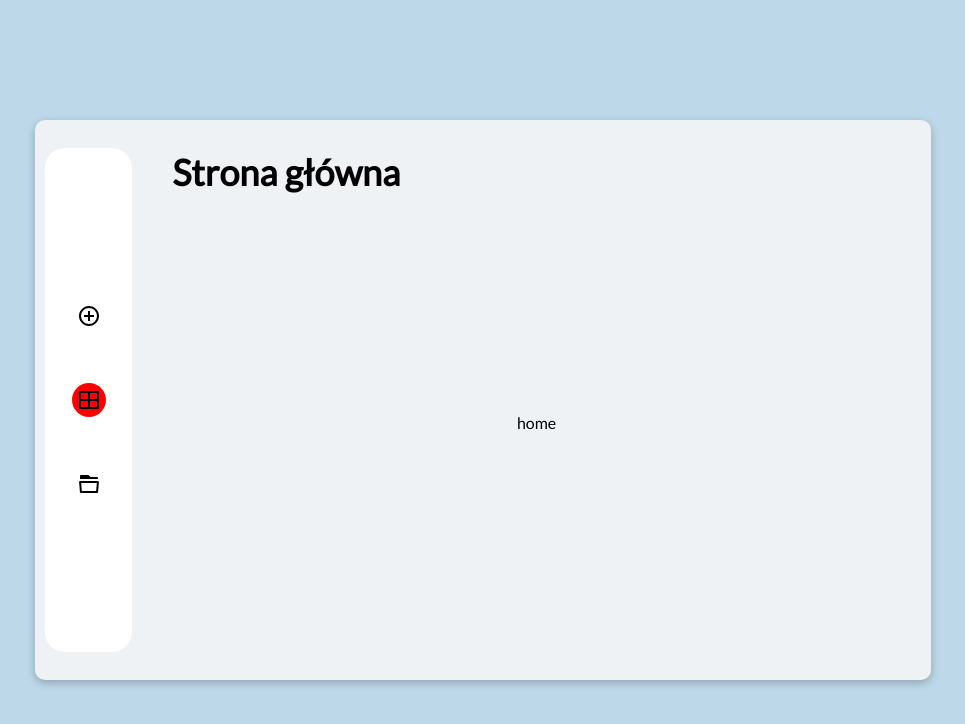
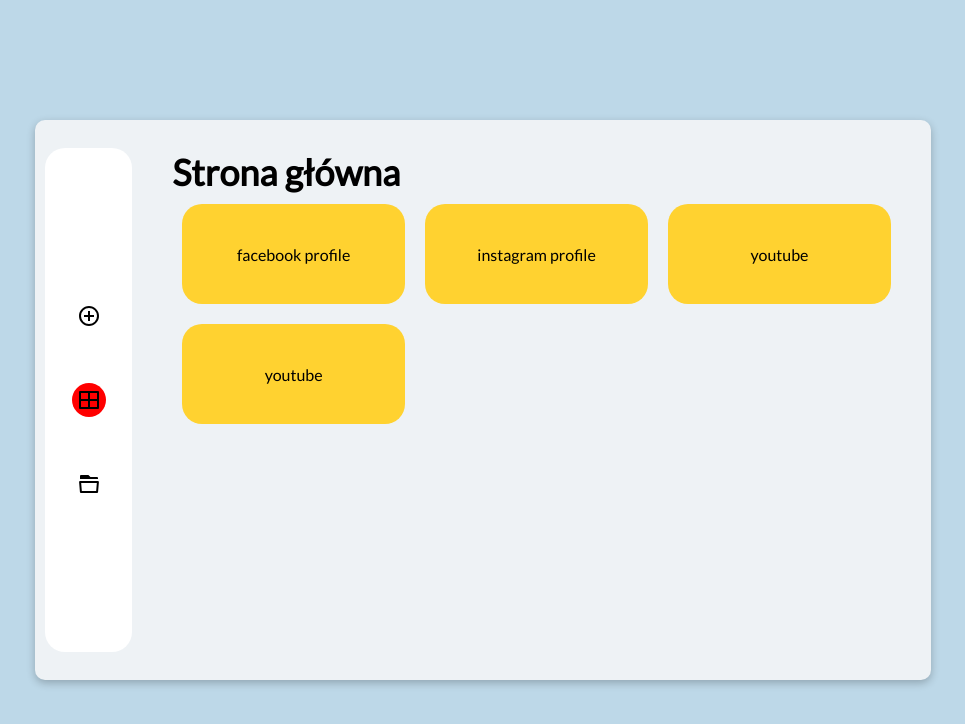
Before and after one commit to woywro/Linkly, a Next.js app: page / in a window 1280 px wide. Shown: the top 724 px of the page, without its empty margins (157-1122 px from the left). Built offline with nearby package versions, Linux system fonts and the light colour scheme.

Commit message:
feat: add link list

```diff
--- /dev/null
+++ b/src/components/Input/index.ts
@@ -0,0 +1,13 @@
+import styled from "styled-components";
+
+export const Input = styled.input`
+  border: none;
+  background: #e2e7f3;
+  padding: 15px 20px;
+  border-radius: 10px;
+  font-size: 15px;
+  width: 100%;
+  &:focus {
+    outline: none;
+  }
+`;
--- /dev/null
+++ b/src/types/LinkInterface.ts
@@ -0,0 +1,6 @@
+export interface LinkInterface {
+  name: string;
+  url: string;
+  tags: string[];
+  color: string;
+}
--- a/src/views/Add/index.tsx
+++ b/src/views/Add/index.tsx
@@ -1,7 +1,15 @@
+import { Input } from "../../components/Input";
 export const Add = () => {
+  const handleAdd = () => {
+    console.log("add");
+  };
+
   return (
     <div>
-      <p>ddd</p>
+      <Input placeholder="name" />
+      <Input placeholder="url" />
+      <Input placeholder="tags" />
+      <button onClick={handleAdd}>add</button>
     </div>
   );
 };
--- /dev/null
+++ b/src/views/HomePage/components/List/index.tsx
@@ -0,0 +1,44 @@
+import styled from "styled-components";
+import { ListItem } from "../ListItem";
+const StyledList = styled.ul`
+  display: grid;
+  grid-template-columns: 1fr 1fr 1fr;
+  width:100%:
+  height: 100%;
+  gap: 20px;
+`;
+export const List = () => {
+  const Links = [
+    {
+      name: "facebook profile",
+      url: "facebook.com",
+      tags: ["facebook", "profile", "social"],
+      color: "#ffd230",
+    },
+    {
+      name: "instagram profile",
+      url: "instagram.com",
+      tags: ["instagram", "profile", "social"],
+      color: "#ffd230",
+    },
+    {
+      name: "youtube",
+      url: "youtube.com",
+      tags: ["video", "youtube"],
+      color: "#ffd230",
+    },
+    {
+      name: "youtube",
+      url: "youtube.com",
+      tags: ["video", "youtube"],
+      color: "#ffd230",
+    },
+  ];
+  return (
+    <StyledList>
+      {Links.map((e) => {
+        return <ListItem link={e} />;
+      })}
+    </StyledList>
+  );
+};
--- /dev/null
+++ b/src/views/HomePage/components/ListItem/index.tsx
@@ -0,0 +1,26 @@
+import styled from "styled-components";
+import { LinkInterface } from "../../../../types/LinkInterface";
+
+const StyledListItem = styled.li`
+  display: flex;
+  justify-content: center;
+  align-items: center;
+  padding: 20px;
+  border-radius: 20px;
+  background: ${(props) => props.color};
+  width: 100%;
+  height: 100px;
+`;
+
+interface Props {
+  link: LinkInterface;
+}
+
+export const ListItem = ({ link }: Props) => {
+  const { name, url, color, tags } = link;
+  return (
+    <StyledListItem color={color}>
+      <p>{name}</p>
+    </StyledListItem>
+  );
+};
--- a/src/views/HomePage/index.tsx
+++ b/src/views/HomePage/index.tsx
@@ -1,12 +1,15 @@
 import styled from "styled-components";
+import { List } from "./components/List";
 const Container = styled.div`
-  display: flex;
-  justify-content: center;
-  align-items: center;
   width: 100%;
   height: 100%;
+  padding: 10px;
 `;
 
 export const HomePage = () => {
-  return <Container>home</Container>;
+  return (
+    <Container>
+      <List />
+    </Container>
+  );
 };
```
